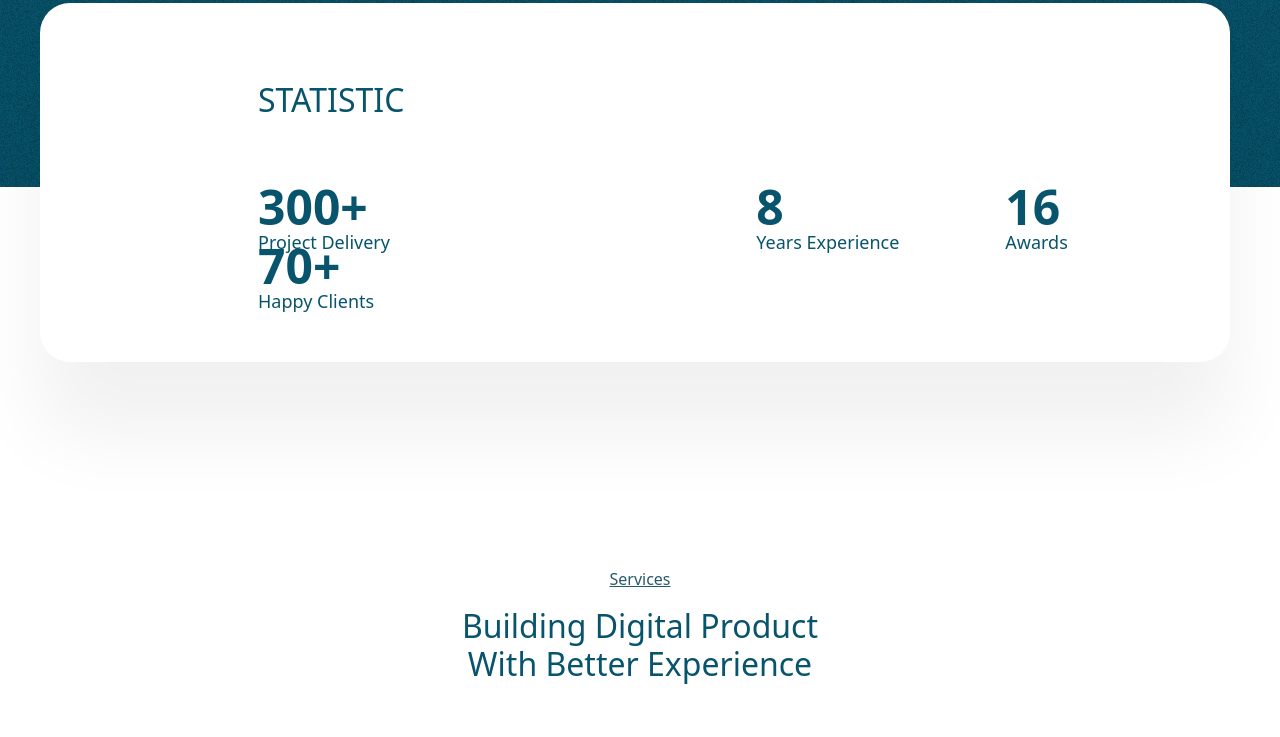
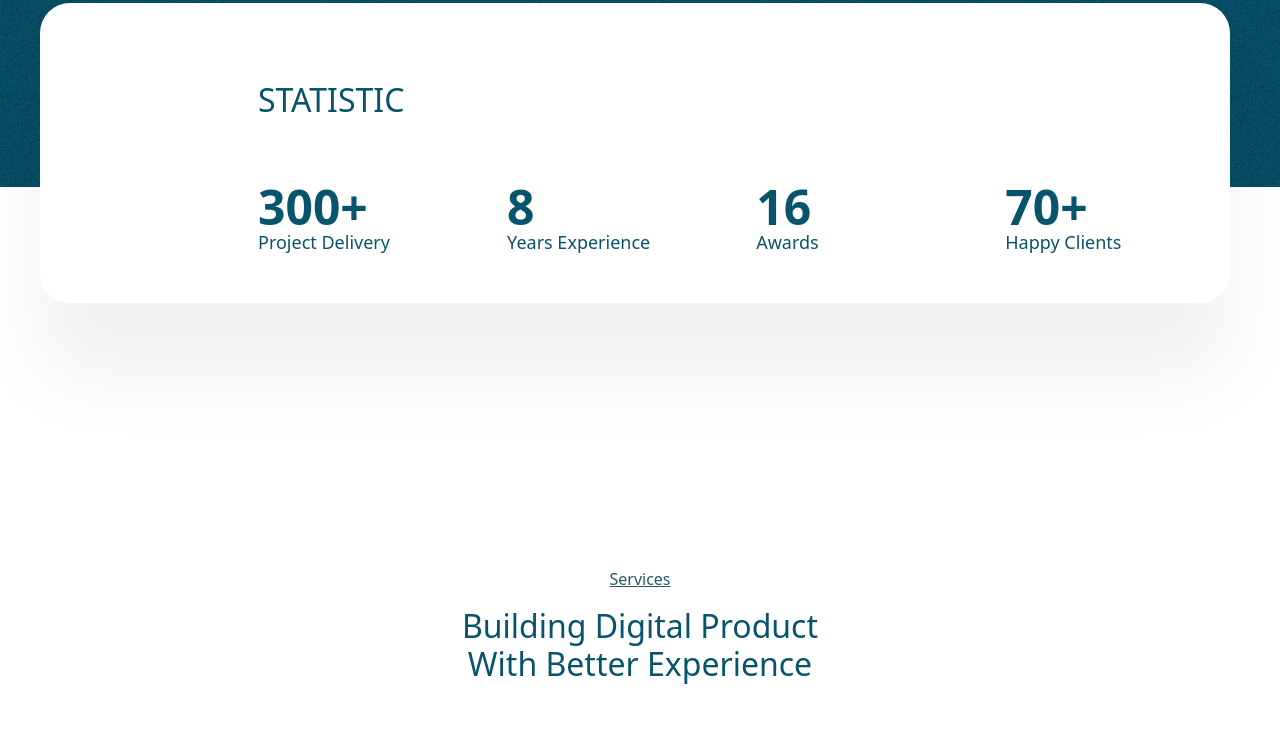
Before and after one commit to AbdullohKomil/imtihon-2, a plain HTML site: page index.html in a window 1280 px wide. Shown: the part 927-1664 px from the top of the page. Drawn offline with nearby package versions, Linux system fonts and the light colour scheme.

Commit message:
class name invalid changed

```diff
--- a/index.html
+++ b/index.html
@@ -89,7 +89,7 @@
           <div class="static__box__inner pb-5">
             <h2 class="statistic__box__heading">STATISTIC</h2>
             <div class="row">
-              <div class="collgl-3 col-12 col-md-6 mt-md-5 mt-sm-5 mt-xl-0 mt-5">
+              <div class="col-xl-3 col-12 col-md-6 mt-md-5 mt-sm-5 mt-xl-0 mt-5">
                 <span class="project__delivery">
                   <strong class="project__delivery__number"> 300+ </strong>
                   <br />
```
Also changed, not shown: scss/pages/_home.scss (line endings or trailing spaces).
